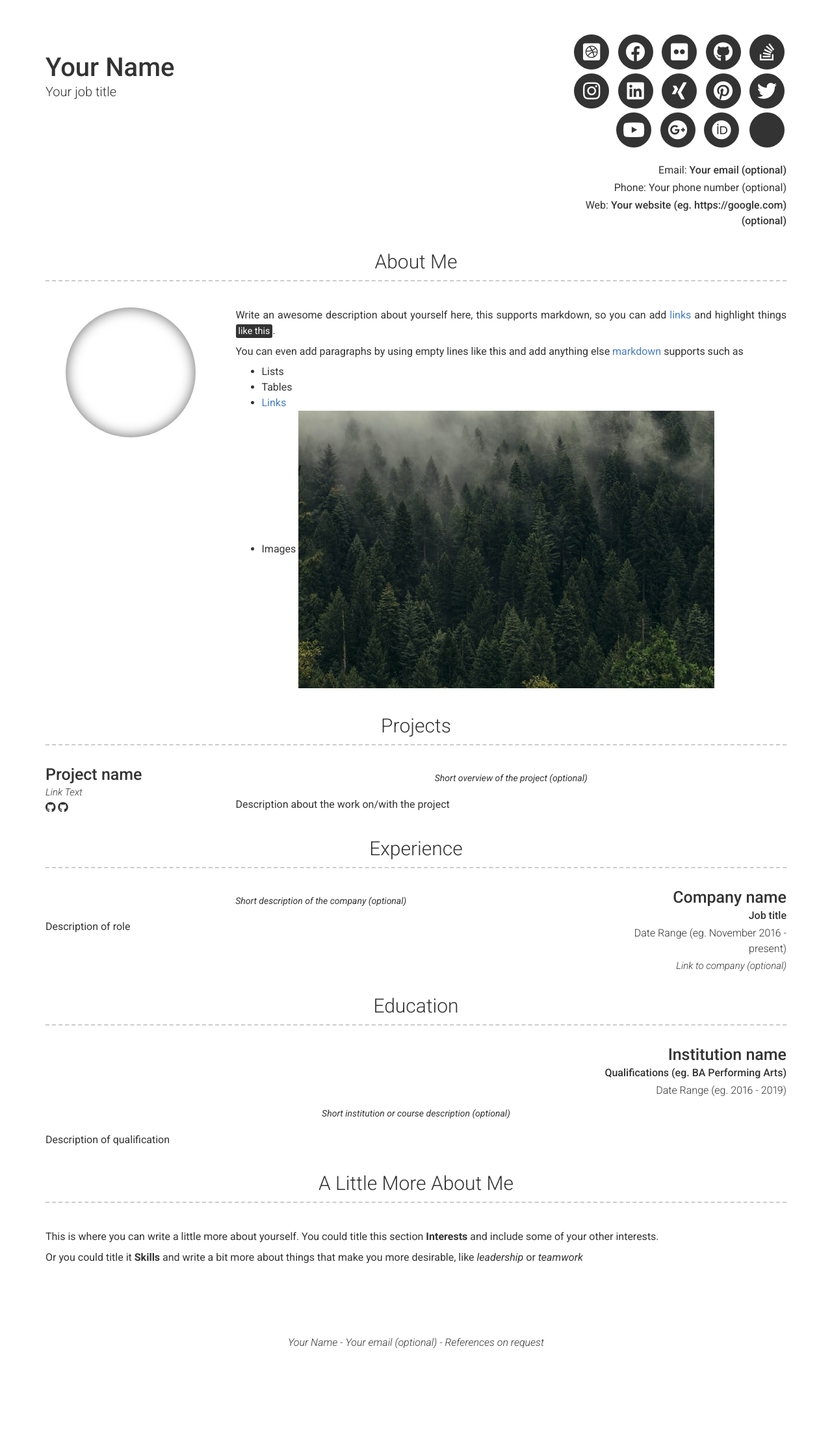
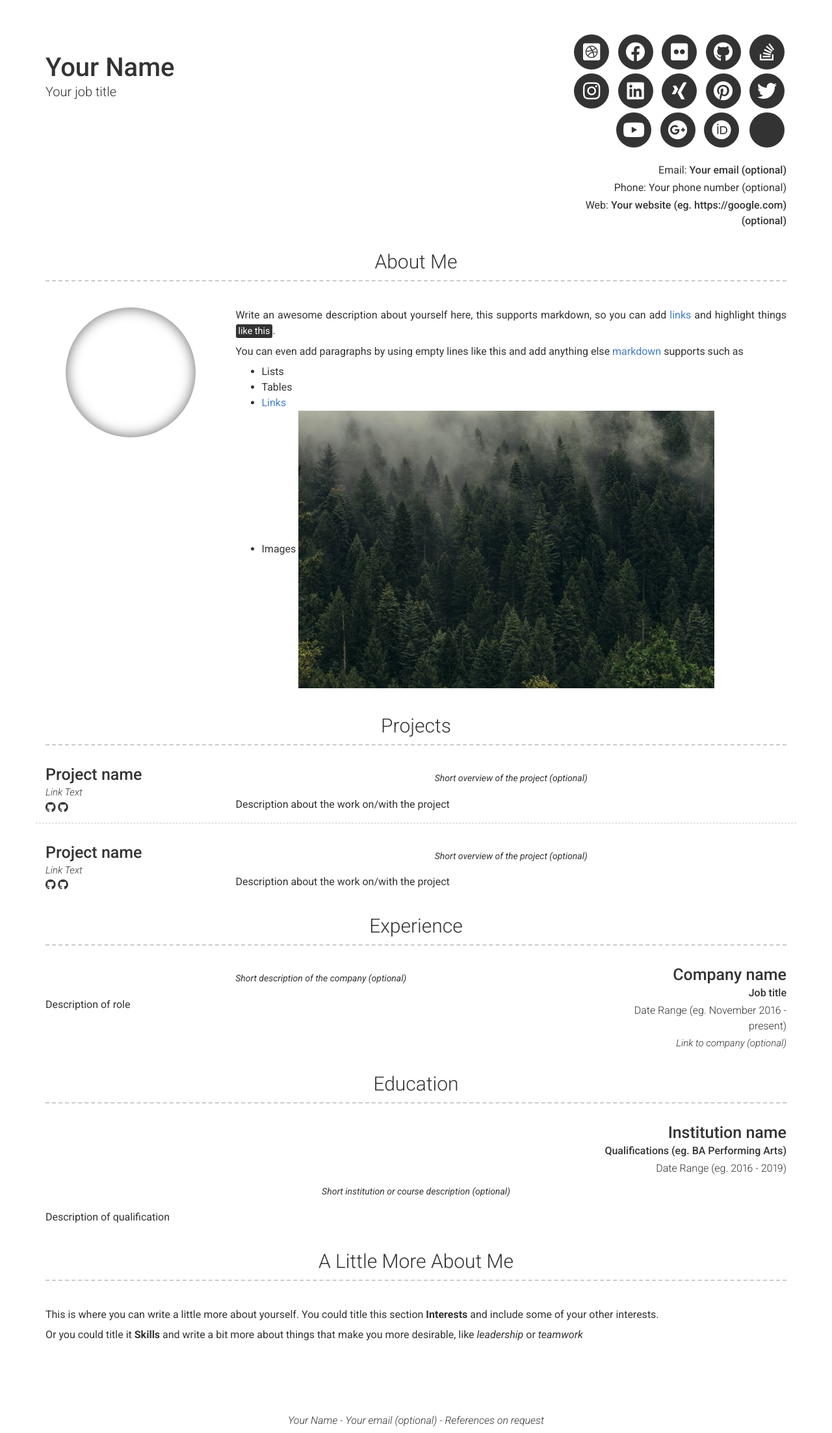
Before and after one commit to sproogen/modern-resume-theme, a Jekyll site: the page built from index.md, in a window 1280 px wide. Shown: the whole page at 65% size. Built offline with Jekyll 4.4.1, drawn with Linux system fonts in a browser that asks for light colours; nearby versions of some CDN libraries; before the commit the page ends 2086 px from its top, so only the background shows below that.

Commit message:
Feature: Allow displaying weak borders for list section
The UI gets cluttered if a list section contains too many elements,
allow displaying a weak border below list sections - ensures a
boundary of separation between mutiple elements

```diff
--- a/_config.yml
+++ b/_config.yml
@@ -64,6 +64,23 @@ content:
   - title: Projects # Title for the section
     layout: list # Type of content section (list/text)
     content:
+      - layout: left
+        border: weak  # Value of `weak` will display a weak border below this item. # Any
+                      # other value (or no value) means no border will be displayed
+        title: Project name
+        link: Link to project (eg. sproogen.github.io/modern-resume-theme)(optional)
+        link_text: Link Text
+        additional_links:
+          - title:  Github page for project (eg. sproogen/modern-resume-theme)
+            icon: fab fa-github
+            url: Link to project (eg. sproogen.github.io/modern-resume-theme)(optional)
+          - title:  Github page for project (eg. sproogen/modern-resume-theme)
+            icon: fab fa-github
+            url: Link to project (eg. sproogen.github.io/modern-resume-theme)(optional)
+        quote: >
+          Short overview of the project (optional)
+        description: | # this will include new lines to allow paragraphs
+          Description about the work on/with the project
       - layout: left
         title: Project name
         link: Link to project (eg. sproogen.github.io/modern-resume-theme)(optional)
--- a/_includes/section-list.html
+++ b/_includes/section-list.html
@@ -1,5 +1,5 @@
 {% for item in include.content %}
-  <div class="row clearfix layout layout-{{item.layout | default: 'left'}}">
+  <div class="row clearfix layout layout-{{item.layout | default: 'left'}} border-{{item.border | default: 'no'}}">
     <div class="col-xs-12 col-sm-4 col-md-3 col-print-12 details">
       <h4>{{ item.title }}</h4>
       {%- if item.sub_title -%}<p><b>{{ item.sub_title }}</b></p>{%- endif -%}
--- a/_sass/modern-resume-theme.scss
+++ b/_sass/modern-resume-theme.scss
@@ -56,6 +56,11 @@
   h3 {
     margin-bottom: 0;
   }
+}
+
+.border-weak  {
+  padding-bottom: 8px;
+  border-bottom: dashed 1px #CCCCCC;
 }
 
 .layout {
```
